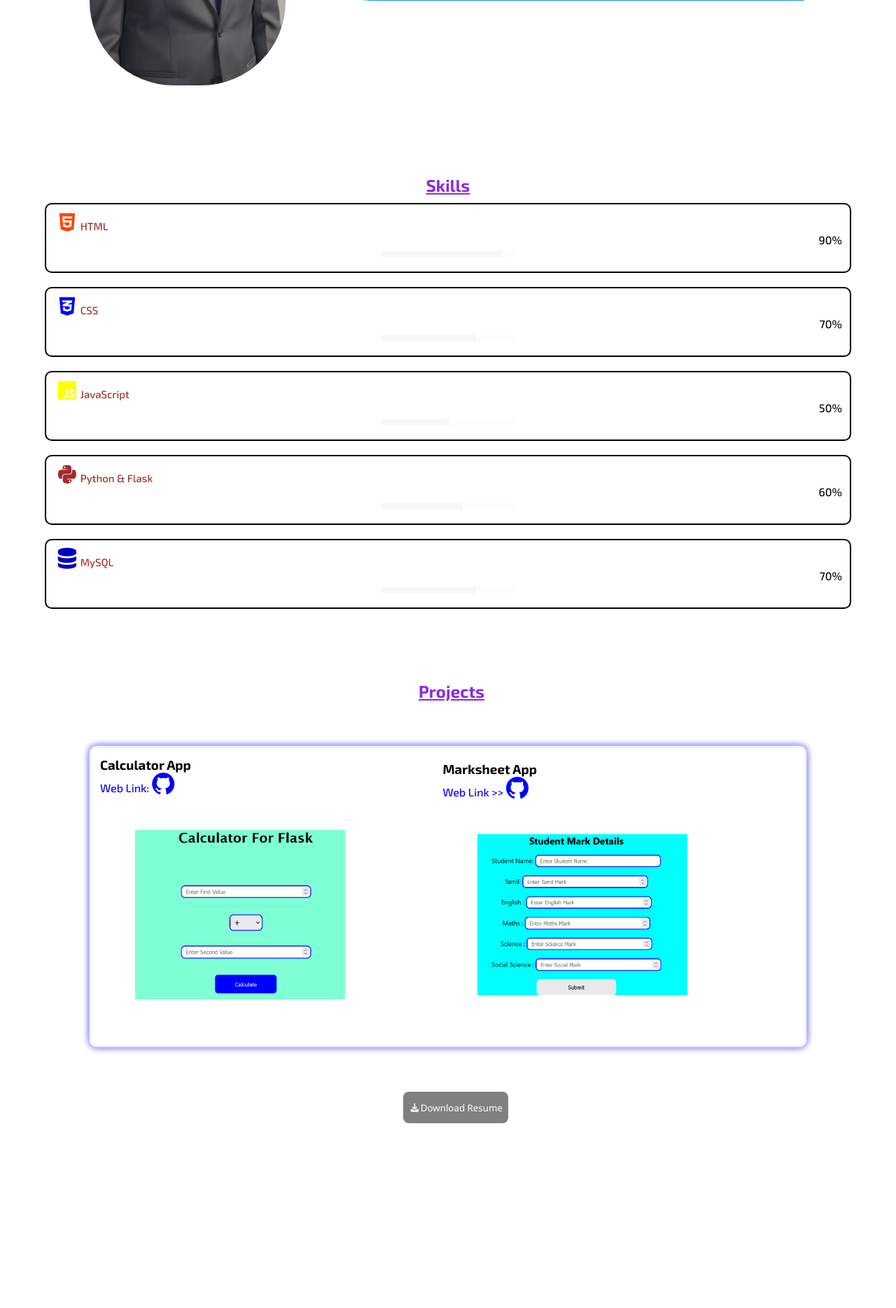
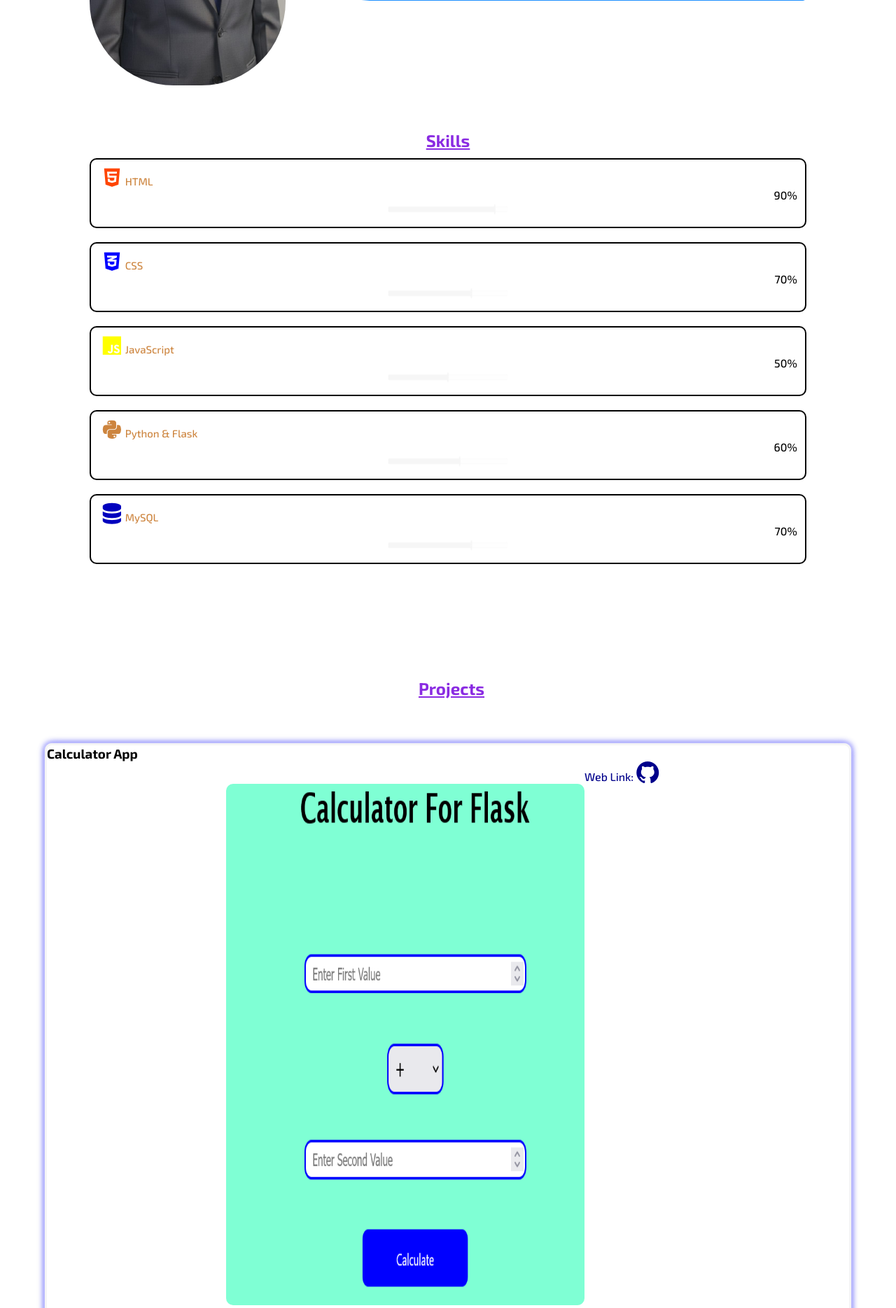
Before and after one commit to Naveen23082007/Portfolio-Websites, a Flask app: page / in a window 1280 px wide. Shown: the part 1690-3559 px from the top of the page at 70% size. Before the commit the page ends 3295 px from the top, so only its background shows below. Run offline with Flask 3, Linux system fonts and the light colour scheme; some libraries are stand-ins or nearby versions.

Commit message:
Update style.css

```diff
--- a/static/css/style.css
+++ b/static/css/style.css
@@ -144,8 +164,10 @@ hr{
 
 /* ---------- SKILLS ---------- */
 #Skills{
-    margin:5%;
-    height: 0px;
+    width: 80vw;
+    height: 10vh;
+    position: relative;
+    left: 10vw;
 }
 
 #Skills h2{
@@ -166,7 +188,7 @@ hr{
 
 #Skills label{
     font-size:15px;
-    color:brown;
+    color:peru;
 }
 
 #Skills p{
@@ -204,20 +226,41 @@ hr{
 }
 /*----------PROJECT---------*/
 #Projects {
-    width: 80%;
-    height: 100%;
+    width: 90vw;
+    height: 80vh;
     border: 3px solid whitesmoke;
     box-shadow: 0 0 5px #fff, 0 0 10px blue, 0 0 20px whitesmoke;
-    margin-right: 10%;
-    margin-left: 10%;
-    padding: 12px;
     border-radius: 10px;
     margin-bottom: 5%;
-    display: flex; /* Fixed typo from flexbox to flex */
-    flex-direction: row; /* Stacks title, then images */
-    align-items: center;
+    position: relative;
+    left: 5vw;
+     overflow: auto;
+     display: flex;
+     flex-direction: column;
+     align-items:center;
+}
+.pro_name{
+    text-align: center;
+    position: relative;
+    top: 3vh;
+    margin-top: 2vh;
+}
+#container{
+    width: 100vw;
+    height: 100vh;
+    display: flex;
+    flex-wrap: wrap;
+    background-color: aquamarine;
+    overflow: scroll;
+    margin-bottom:5vh ;
 }
 
+.item{
+    flex: 1 1 200px;
+    background-color: aqua;
+    height: 100px;
+    margin: 5px;
+}
 .pro{
     text-align: center;
     color: blueviolet;
@@ -227,17 +270,27 @@ hr{
 }
 
 #Projects img {
-    width: 100%;
-    max-width: 400px;
-    height: auto;
+    width: 40vw;
+    height: 60vh;
     border-radius: 10px;
-    margin-right: 20px;
-    padding: 50px;
+    margin-left: 20vw;
 }
 .link{
     text-decoration: none;
+    color:darkblue;
+    margin-left: 40vw;
+    padding-left: 20vw;
+}
+.link:hover{
     color: blue;
+
 }
+.container p{
+    text-align: center;
+    padding: 1em 1em;
+    margin: 1em 1em;
+}
+
 #resume{
     background:gray;
     color:white;
```
Also changed, not shown: other parts of static/css/style.css (+58 -11 lines).
